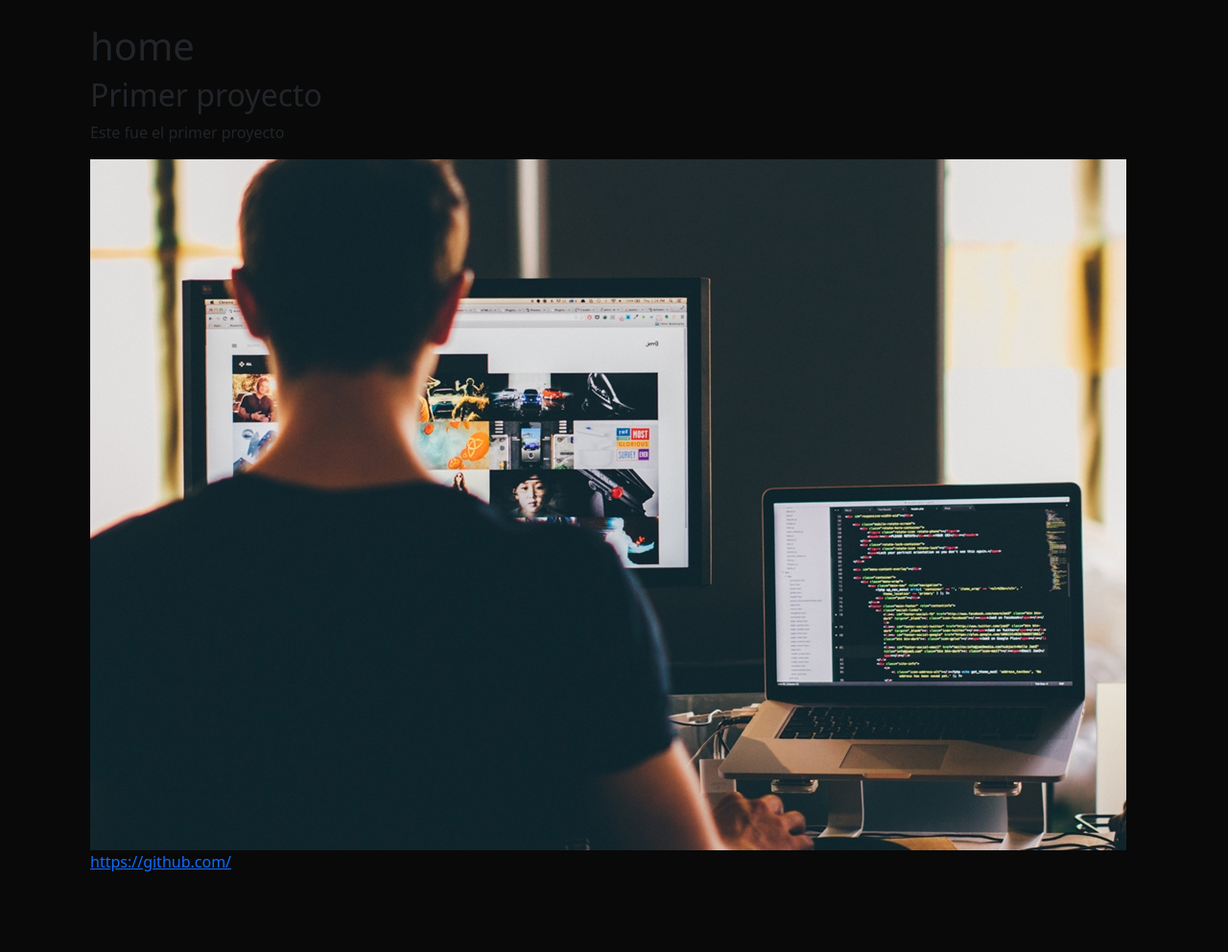
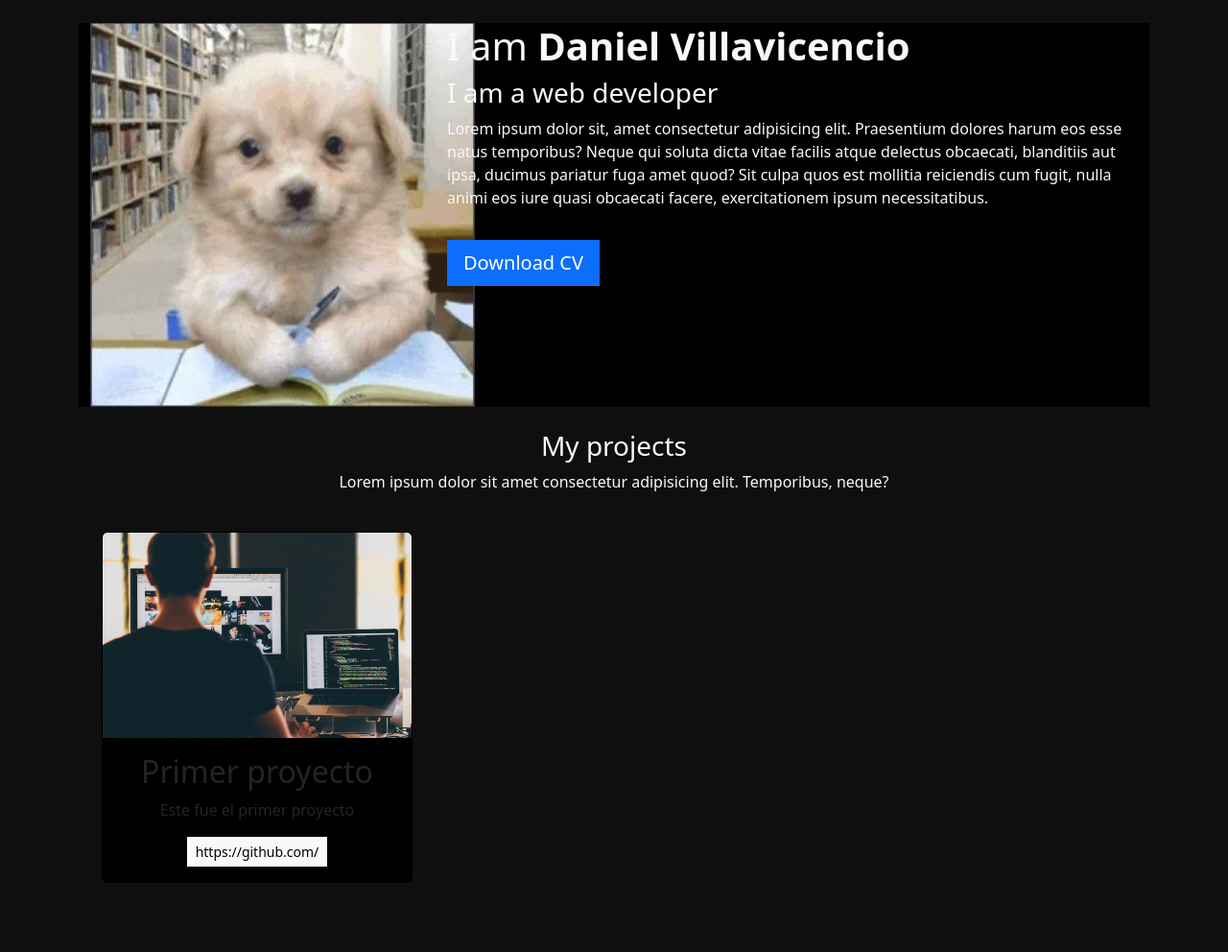
Before and after one commit to DanEVI/django-portafolio, a Django app: page / in a window 1280 px wide. Shown: the part 56-1048 px from the top of the page at 96% size. Before the commit the page ends 964 px from the top, so only its background shows below. Run offline with Django 5.2, Linux system fonts and the light colour scheme; data comes from the database, SQL or seed files in the repository.

Commit message:
Estilos basicos

```diff
--- a/portfolio/static/main.css
+++ b/portfolio/static/main.css
@@ -1,3 +1,12 @@
 body{
-    background: #090909;
+    background: #0f0f0f;
 }
+
+.bg-black{
+    background-color: black;
+}
+
+.card-project:hover{
+    border: 1px solid #fff;
+    cursor: pointer;
+}
--- a/portfolio/templates/home.html
+++ b/portfolio/templates/home.html
@@ -1,18 +1,49 @@
 {% extends 'layout.html'%}
 
 {% block content %}
-<h1>home</h1>
+
+{% load static %}
+
+<header class="row bg-black">
+    <div class="col-md-4">
+        <img src="{% static 'portfolio/Perrito.jpg' %}" alt="">
+    </div>
+    <div class="col-md-8">
+        <h1>I am <strong>Daniel Villavicencio</strong></h1>
+        <h3>I am a web developer</h3>
+        <p>Lorem ipsum dolor sit, amet consectetur adipisicing elit.
+        Praesentium dolores harum eos esse natus temporibus? Neque qui
+        soluta dicta vitae facilis atque delectus obcaecati, blanditiis
+        aut ipsa, ducimus pariatur fuga amet quod? Sit culpa quos est
+        mollitia reiciendis cum fugit, nulla animi eos iure quasi
+        obcaecati facere, exercitationem ipsum necessitatibus.</p>
+        <a href="{% static '' %}" class="btn btn-primary btn-lg rounded-0 my-3">Download CV</a>
+    </div>
+</header>
+<div class="row my-4 text-center">
+
+    <h3>My projects</h3>
+    <p>Lorem ipsum dolor sit amet consectetur adipisicing elit. Temporibus, neque?</p>
 
 {% for project in projects %}
 
-<h2>{{project.title}}</h2>
-<p>{{project.description}}</p>
-<img src="{{project.image.url}}" alt="{{project.title}}">
-{% if project.url %}
-<a href="{{project.url}}">{{project.url}}</a>
+<div class="col-md-4 p-4">
+    <div class="card bg-black card-project">
+        <img src="{{project.image.url}}" alt="{{project.title}}" class="card-img-top">
+        <div class="card-body">
 
-{% endif %}
+            <h2>{{project.title}}</h2>
+            <p>{{project.description}}</p>
+            {% if project.url %}
+            <a href="{{project.url}}" class="btn btn-light rounded-0 btn-sm" target="_blank">{{project.url}}</a>
+
+            {% endif %}
+        </div>
+    </div>
+</div>
+
 
 {% endfor %}
 
 {% endblock %}
+</div>
--- a/portfolio/templates/layout.html
+++ b/portfolio/templates/layout.html
@@ -8,7 +8,7 @@
     <link rel="stylesheet" href="https://cdn.jsdelivr.net/npm/bootstrap@5.3.2/dist/css/bootstrap.min.css">
     <link rel="stylesheet" href="{% static 'main.css' %}">
 </head>
-<body>
+<body class="text-light">
 
     {% include 'partials/navbar.html' %}
 
```
Also changed, not shown: portfolio/static/portfolio/Perrito.jpg (added).
